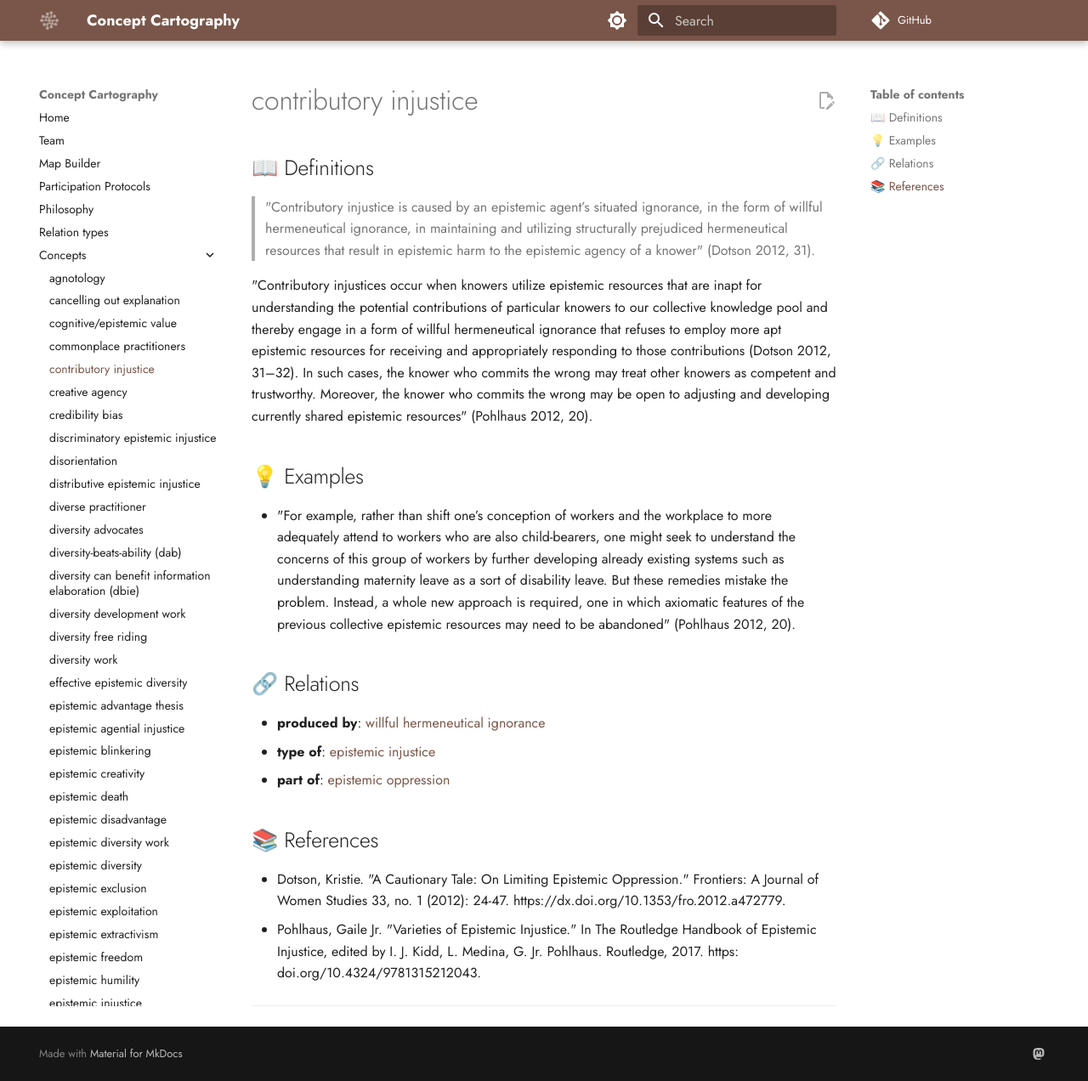
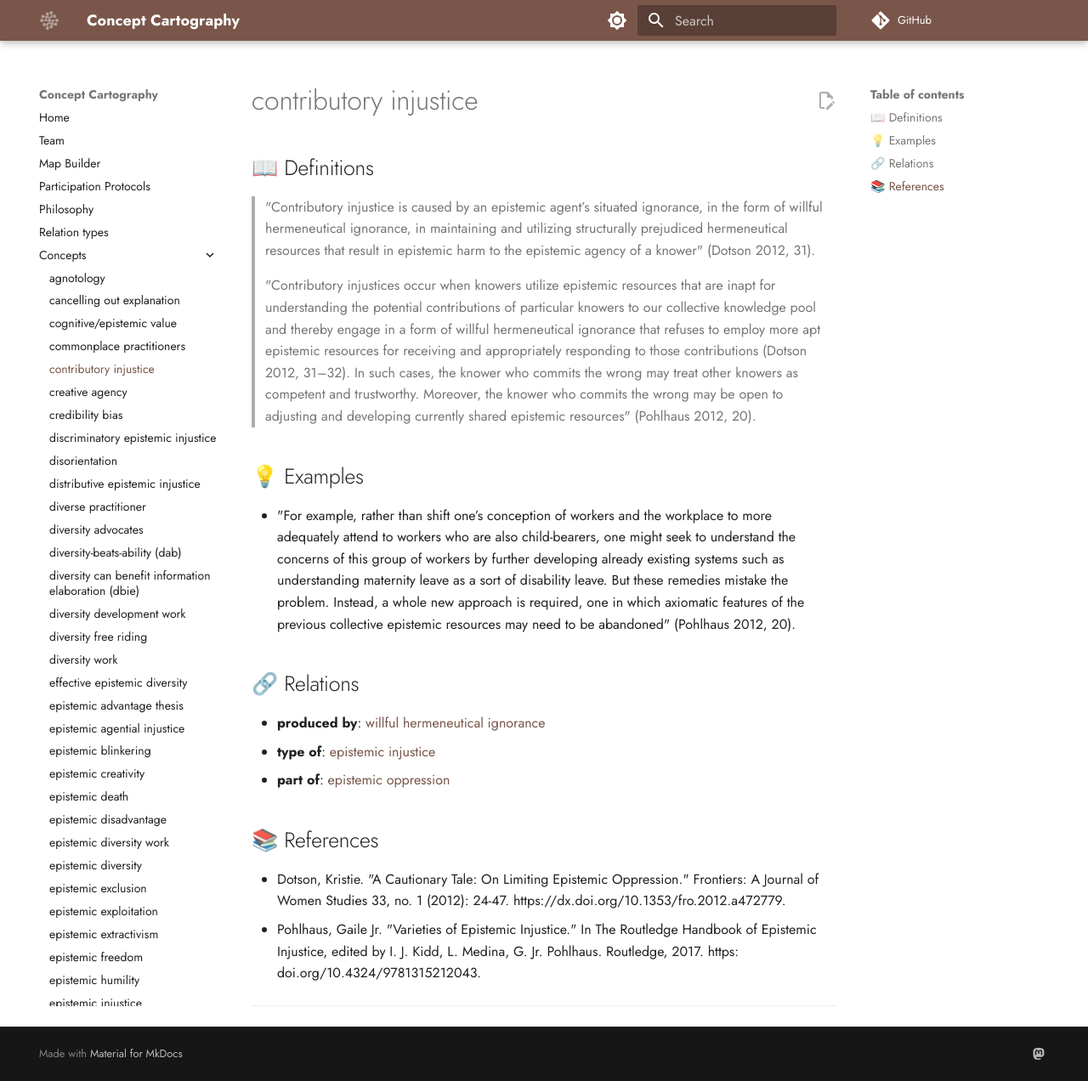
Before and after one commit to conceptcartography/conceptcartography, an MkDocs documentation site: the page built from docs/concepts/contributory-injustice.md, in a window 1280 px wide and 1272 px high. Shown: the whole window at 85% size. Built offline with MkDocs 1.6.1 and Material for MkDocs 9.7.7, drawn with Linux system fonts in a browser that asks for light colours; comment, search, counter and statistics services are not loaded; the version menu is left out.

```diff
--- a/docs/concepts/contributory-injustice.md
+++ b/docs/concepts/contributory-injustice.md
@@ -4,7 +4,7 @@
 
 > "Contributory injustice is caused by an epistemic agent’s situated ignorance, in the form of willful hermeneutical ignorance, in maintaining and utilizing structurally prejudiced hermeneutical resources that result in epistemic harm to the epistemic agency of a knower" (Dotson 2012, 31).
 
-"Contributory injustices occur when knowers utilize epistemic resources that are inapt for understanding the potential contributions of particular knowers to our collective knowledge pool and thereby engage in a form of willful hermeneutical ignorance that refuses to employ more apt epistemic resources for receiving and appropriately responding to those contributions (Dotson 2012, 31–32). In such cases, the knower who commits the wrong may treat other knowers as competent and trustworthy. Moreover, the knower who commits the wrong may be open to adjusting and developing currently shared epistemic resources" (Pohlhaus 2012, 20).
+> "Contributory injustices occur when knowers utilize epistemic resources that are inapt for understanding the potential contributions of particular knowers to our collective knowledge pool and thereby engage in a form of willful hermeneutical ignorance that refuses to employ more apt epistemic resources for receiving and appropriately responding to those contributions (Dotson 2012, 31–32). In such cases, the knower who commits the wrong may treat other knowers as competent and trustworthy. Moreover, the knower who commits the wrong may be open to adjusting and developing currently shared epistemic resources" (Pohlhaus 2012, 20).
 
 ## 💡 Examples
 
```
